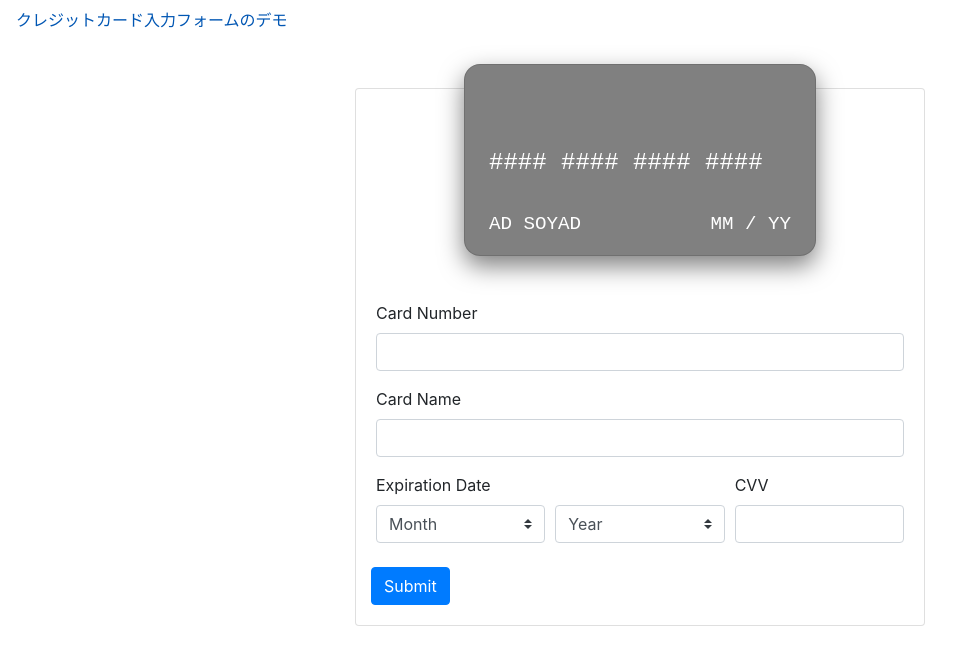
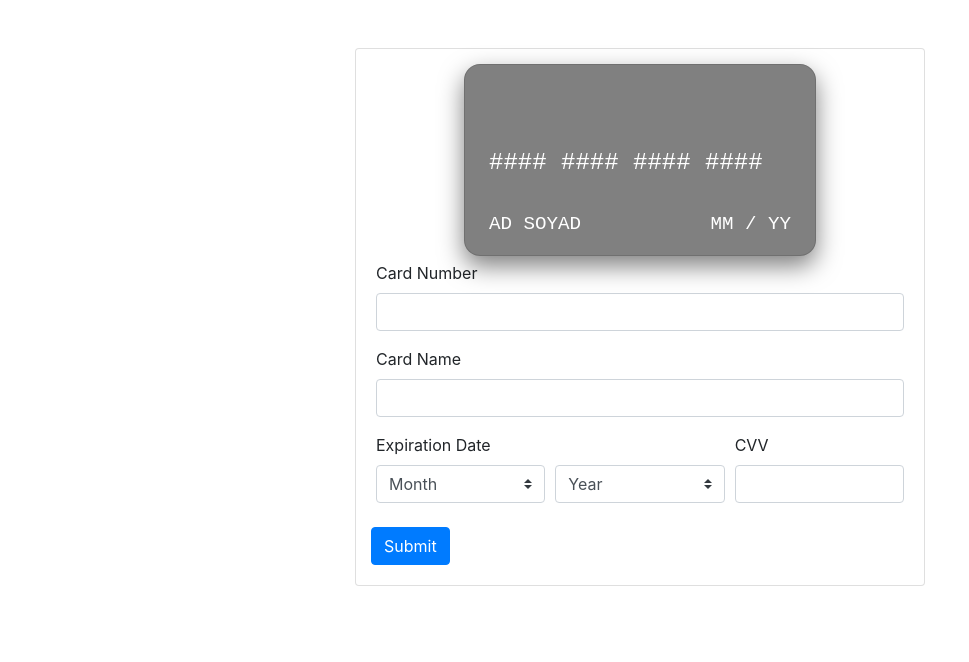
Before and after one commit to youmts/credit-card-form, a Vue app: page / in a window 1280 px wide. Shown: the top 662 px of the page, without its empty margins (0-969 px from the left). Built offline with nearby package versions, Linux system fonts and the light colour scheme.

Commit message:
feat: タイトルは不要

```diff
--- a/src/App.vue
+++ b/src/App.vue
@@ -1,8 +1,6 @@
 <template>
   <div>
-    <b-nav>
-      <b-nav-item>クレジットカード入力フォームのデモ</b-nav-item>
-    </b-nav>
+    <b-nav> </b-nav>
     <b-container class="root-app">
       <FormContainer />
     </b-container>
```
